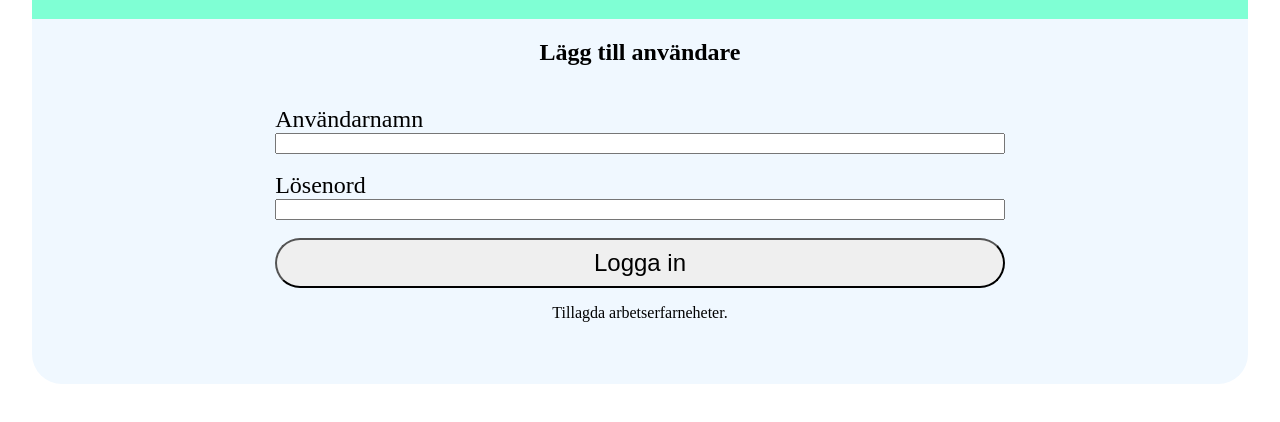
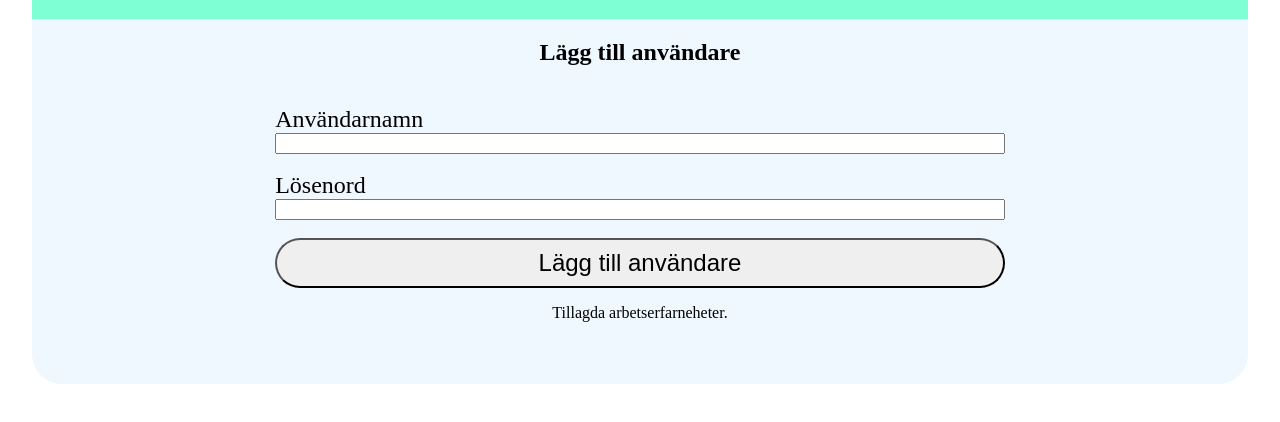
Before and after one commit to Nirren92/moment4dt207G, a website built with Parcel: page frontend/index.html in a window 1280 px wide. Shown: the part 228-650 px from the top of the page. Built offline with nearby package versions, Linux system fonts and the light colour scheme; no server answers.

Commit message:
ändrat text

```diff
--- a/frontend/index.html
+++ b/frontend/index.html
@@ -29,7 +29,7 @@
         <label for="password">Lösenord</label>
         <input type="text" name="password" id="password">
         <br>
-        <button type="submit">Logga in</button>
+        <button type="submit">Lägg till användare</button>
     </form>
 
     <p style="text-align: center;" >Tillagda arbetserfarneheter.
```
